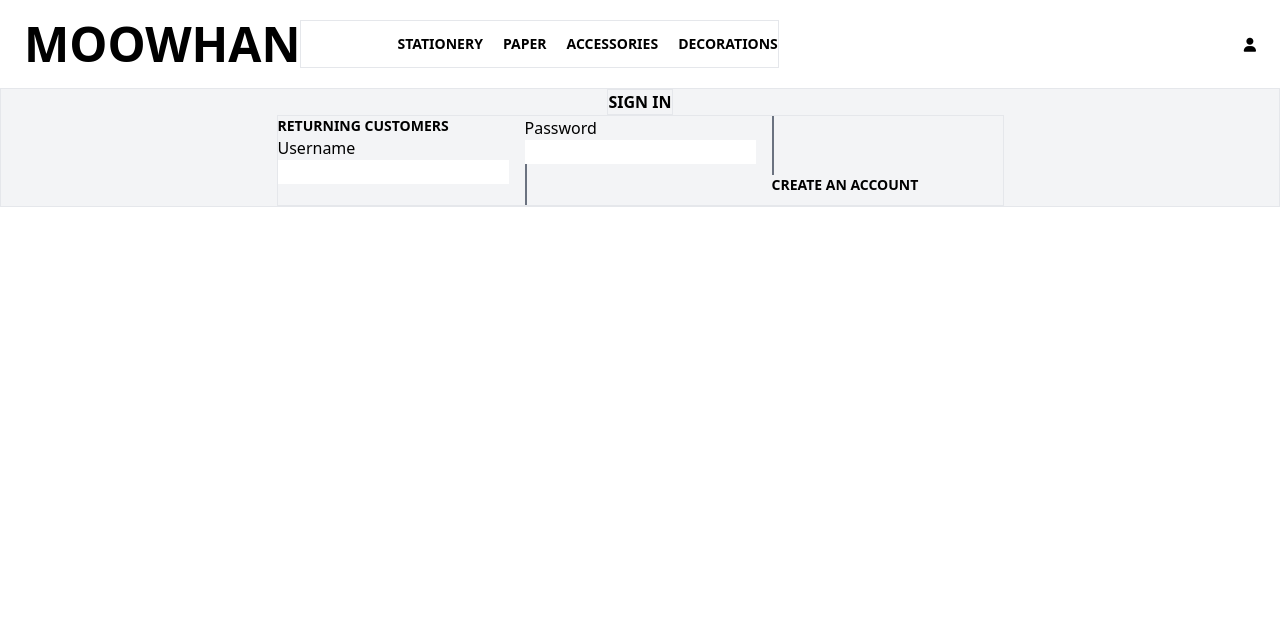
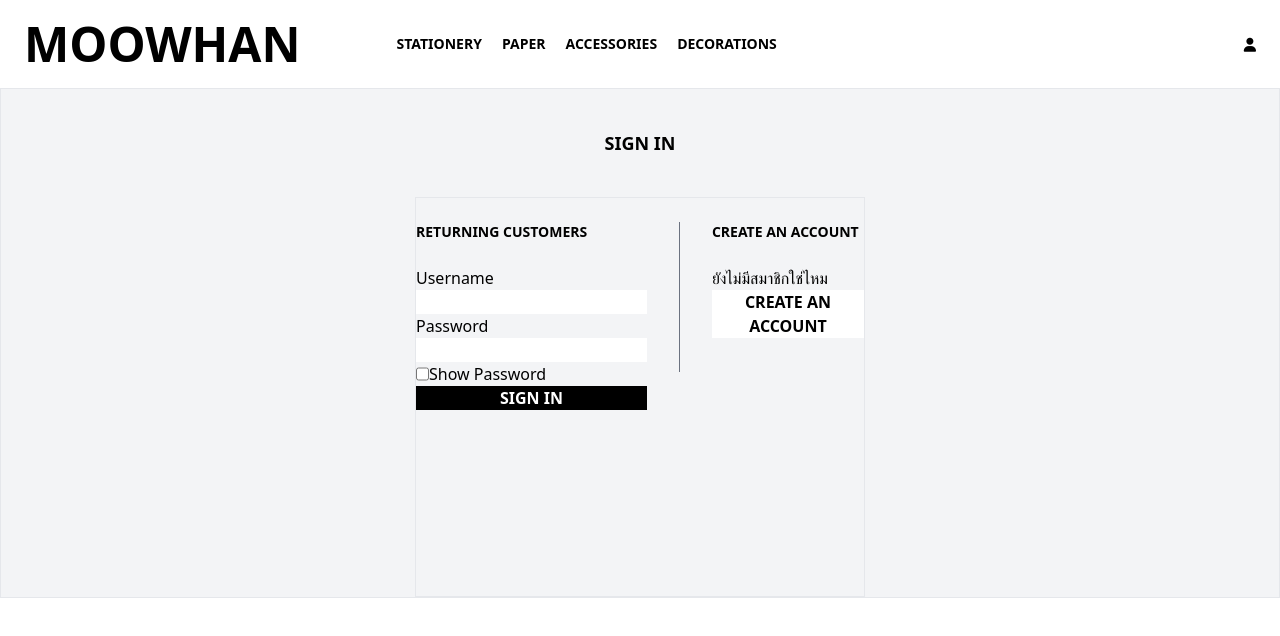
Before and after one commit to JastKherZ/Last-Moo-Waan, a Vue app in the folder Moo-Whann/: page /login in a window 1280 px wide. Shown: the top 636 px of the page. Built offline with nearby package versions, Linux system fonts and the light colour scheme.

Commit message:
finish login and register

```diff
--- a/Moo-Whann/src/components/navbar.vue
+++ b/Moo-Whann/src/components/navbar.vue
@@ -4,7 +4,7 @@
             <button class="text-5xl">
                 <router-link to="/">MOOWHAN</router-link>
             </button>
-            <div class="flex items-center border">
+            <div class="flex items-center">
                 <button class="text-sm ml-24">
                     <router-link to="/">STATIONERY</router-link>
                 </button>
--- a/Moo-Whann/src/router/index.js
+++ b/Moo-Whann/src/router/index.js
@@ -24,8 +24,7 @@ const routes = [
         path: '/basket',
         name: 'basketPage',
         component: basket
-    }
-
+    },
 ]
 
 const router = createRouter({
--- a/Moo-Whann/src/views/login.vue
+++ b/Moo-Whann/src/views/login.vue
@@ -41,23 +41,35 @@
         </div>
     </div> -->
     <div class="flex flex-col justify-center items-center border bg-gray-100">
-        <div class="font-bold text-center border">
-            <h1>SIGN IN</h1>
+        <div class="font-bold text-center py-10">
+            <h1 class="text-lg">SIGN IN</h1>
         </div>
-        <div class="flex justify-between border">
-            <div class="columns-3">
+        <div class="flex justify-between border h-[400px] w-[450px]">
+            <div class="flex space-x-8 pt-6">
                 <div class="flex flex-col">
-                    <h1 class="font-bold text-sm">RETURNING CUSTOMERS</h1>
+                    <h1 class="font-bold text-sm pb-6">RETURNING CUSTOMERS</h1>
                     <label for="username">Username</label>
-                    <input type="text">
+                    <input type="text" class="">
                     <label for="password">Password</label>
-                    <input type="password">
+                    <input :type="password">
+                    <div class="flex">
+                        <input type="checkbox" @click="toggleShow">
+                        <label for="">Show Password</label>
+                    </div>
+                    <button class="bg-black text-white font-bold">
+                        <router-link to="/">SIGN IN</router-link>
+                    </button>
                 </div>
-                <div class="bg-gray-500 w-[2px] h-[100px]">
-
+                <div class="bg-gray-500 w-[1px] h-[150px]">
                 </div>
                 <div>
-                    <h1 class="font-bold text-sm">CREATE AN ACCOUNT</h1>
+                    <h1 class="font-bold text-sm pb-6">CREATE AN ACCOUNT</h1>
+                    <div class="flex flex-col">
+                        <label for="">ยังไม่มีสมาชิกใช่ไหม</label>
+                        <button class="bg-white font-bold">
+                        <router-link to="/register">CREATE AN ACCOUNT</router-link>
+                        </button>
+                    </div>
                 </div>
             </div>
         </div>
--- a/Moo-Whann/src/views/register.vue
+++ b/Moo-Whann/src/views/register.vue
@@ -27,15 +27,14 @@
                 <div class="flex items-center mb-4">
                     <input id="default-checkbox" type="checkbox" value=""
                         class="w-4 h-4 text-blue-600 bg-gray-100 border-gray-300 rounded focus:ring-blue-500 dark:focus:ring-blue-600 dark:ring-offset-gray-800 focus:ring-2 dark:bg-gray-700 dark:border-gray-600">
-                    <label for="default-checkbox" class="ml-2 text-sm font-medium">Default
-                        checkbox</label>
+                    <label for="default-checkbox" class="ml-2 text-sm font-medium">Default checkbox</label>
+                </div>
+                <div class="border text-center">
+                    <button class="bg-black text-white font-bold">
+                        <router-link to="/login">REGISTER</router-link>
+                    </button>
                 </div>
             </div>
-        </div>
-        <div class="border">
-            <button>
-                REGISTER
-            </button>
         </div>
     </div>
 </template>
```
